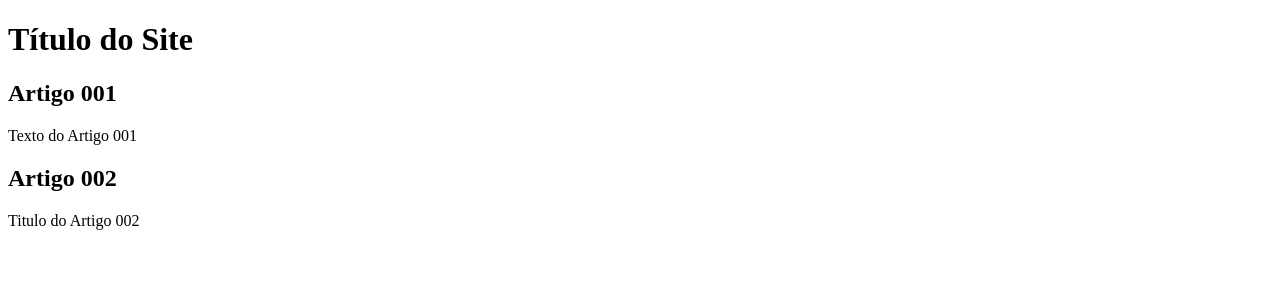
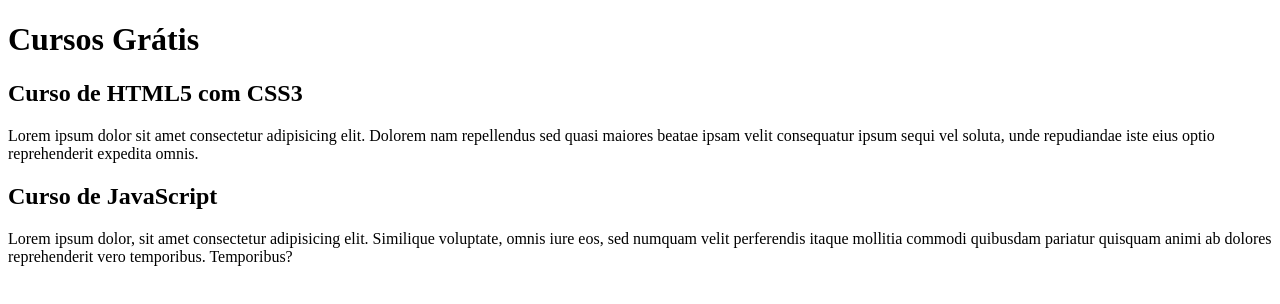
Before and after one commit to felipeconcolato/projeto-site, a plain HTML site: page index.html in a window 1280 px wide. Drawn offline with Linux system fonts and the light colour scheme.

Commit message:
comecei conteudo

```diff
--- a/index.html
+++ b/index.html
@@ -9,16 +9,16 @@
 
     <main>
         <header>
-            <h1>Título do Site</h1>
+            <h1>Cursos Grátis</h1>
 
         </header>
         <article>
-            <h2>Artigo 001</h2>
-            <p>Texto do Artigo 001</p>
+            <h2>Curso de HTML5 com CSS3</h2>
+            <p>Lorem ipsum dolor sit amet consectetur adipisicing elit. Dolorem nam repellendus sed quasi maiores beatae ipsam velit consequatur ipsum sequi vel soluta, unde repudiandae iste eius optio reprehenderit expedita omnis.</p>
         </article>
         <article>
-            <h2>Artigo 002 </h2>
-            <p>Titulo do Artigo 002</p>
+            <h2>Curso de JavaScript</h2>
+            <p>Lorem ipsum dolor, sit amet consectetur adipisicing elit. Similique voluptate, omnis iure eos, sed numquam velit perferendis itaque mollitia commodi quibusdam pariatur quisquam animi ab dolores reprehenderit vero temporibus. Temporibus?</p>
         </article>
 
 
```
